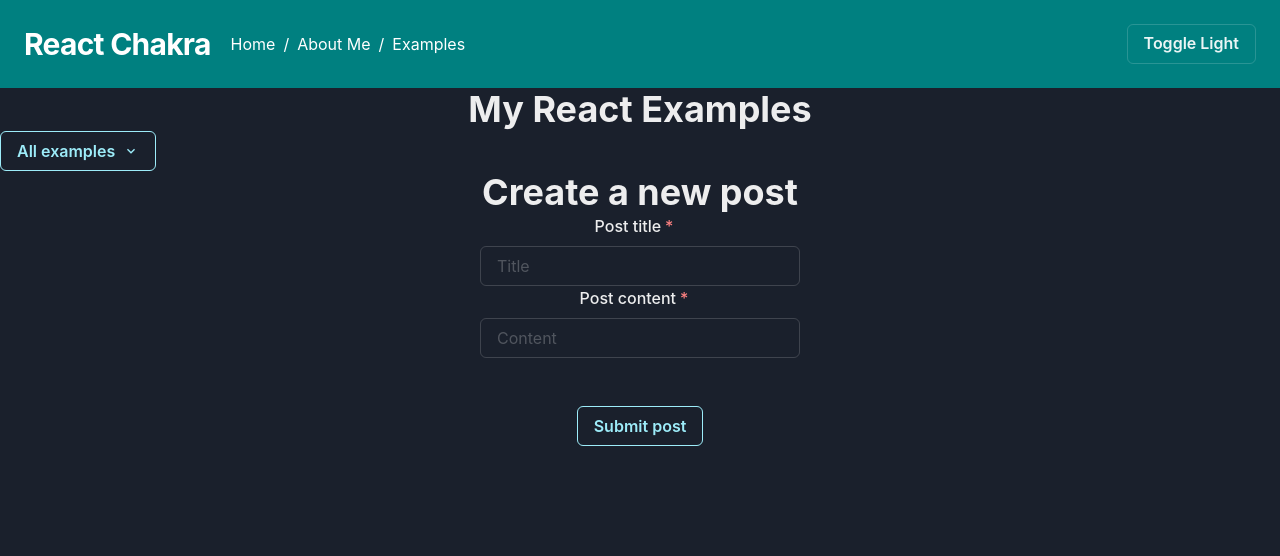
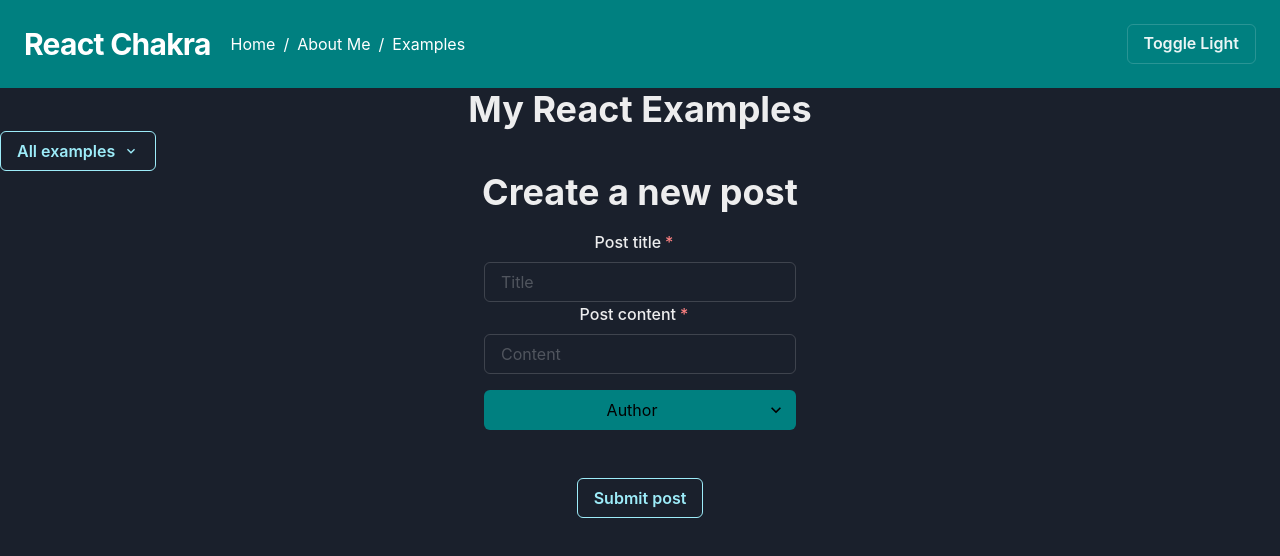
Before and after one commit to HaoWang95/react-chakra, a React (Create React App) app: page /examples/addPost in a window 1280 px wide. Shown: the top 556 px of the page. Built offline with nearby package versions, Linux system fonts and the light colour scheme.

Commit message:
add post with formik and redux

```diff
--- a/src/pages/examples/post/addPostForm.jsx
+++ b/src/pages/examples/post/addPostForm.jsx
@@ -5,41 +5,55 @@ import {
   FormLabel,
   Heading,
   Input,
+  Select,
   Text,
+  Center,
 } from "@chakra-ui/react";
+
 import React from "react";
 import { useFormik } from "formik";
 import * as Yup from "yup";
+import { useSelector, useDispatch } from "react-redux";
+import { ChevronDownIcon } from "@chakra-ui/icons";
+import { postAdded } from "../../../reducers/postSlice";
 
 const AddPostSchema = Yup.object().shape({
   title: Yup.string()
     .min(3, "The title is too short!")
     .max(50, "The title is too long!")
-    .required("Title is a required field"),
+    .required("Title is a required field!"),
   content: Yup.string()
     .min(2, "The content is too short!")
     .max(200, "The content is too long!")
-    .required("Content is a required field"),
+    .required("Content is a required field!"),
+  user: Yup.string().required("An author is required!"),
 });
 
 let AddPostForm = () => {
+  const users = useSelector((state) => state.users);
+  const dispatch = useDispatch();
   const addPostForm = useFormik({
     initialValues: {
       title: "",
       content: "",
+      user: "",
     },
     validationSchema: AddPostSchema,
-    onSubmit: (values) => {
+    onSubmit: (values,{resetForm}) => {
       // print an alert first, then dispatch the data into reducers
       alert(JSON.stringify(values, null, 2));
+      let result =
+      dispatch(postAdded(values.title, values.content, values.user));
+      alert(JSON.stringify(result, null, 2))
+      resetForm({});
     },
   });
 
   return (
-    <Flex direction={"column"} textAlign={"center"}>
+    <Flex direction={"column"} textAlign={"center"} justifyContent={"center"}>
       <Heading as={"h2"}>Create a new post</Heading>
       <form onSubmit={addPostForm.handleSubmit}>
-        <FormControl isRequired>
+        <FormControl isRequired padding={"1rem"}>
           <FormLabel htmlFor="title" textAlign={"center"}>
             Post title
           </FormLabel>
@@ -72,7 +86,34 @@ let AddPostForm = () => {
           {addPostForm.errors.content && addPostForm.touched.content ? (
             <Text color={"red"}>{addPostForm.errors.content}</Text>
           ) : null}
-        </FormControl>
+          <Center>
+            <Select
+              placeholder="Author"
+              color={"black"}
+              bg="teal"
+              variant={"filled"}
+              width={"25%"}
+              textAlign={"center"}
+              marginTop="1rem"
+              id="selectAuthor"
+              alignItems={"center"}
+              icon={<ChevronDownIcon />}
+              onBlur={addPostForm.handleBlur}
+              onChange={addPostForm.handleChange}
+              {...addPostForm.getFieldProps('user')}
+            >
+              {users.map((user) => {
+                return (
+                  <option key={user.id} value={user.id}>
+                    {user.name}
+                  </option>
+                );
+              })}
+            </Select>
+          </Center>
+          {(addPostForm.errors.user && addPostForm.touched.user) ? (
+              <Text color={"red"}>{addPostForm.errors.user}</Text>
+            ) : null}
           <Button
             type="submit"
             colorScheme={"cyan"}
@@ -81,6 +122,7 @@ let AddPostForm = () => {
           >
             Submit post
           </Button>
+        </FormControl>
       </form>
     </Flex>
   );
--- a/src/reducers/postSlice.js
+++ b/src/reducers/postSlice.js
@@ -24,9 +24,10 @@ export const postsSlice = createSlice({
   reducers: {
     postAdded: {
       reducer(state, action) {
+        console.log(action.payload)
         state.push(action.payload);
       },
-      // reducer callback
+      // prepare to call the reducer
       prepare(title, content, userId) {
         return {
           payload: {
@@ -42,4 +43,8 @@ export const postsSlice = createSlice({
   },
 });
 
+export const {
+    postAdded
+} = postsSlice.actions;
+
 export default postsSlice.reducer;
```
Lines whose indentation alone changed are shown as unchanged.
